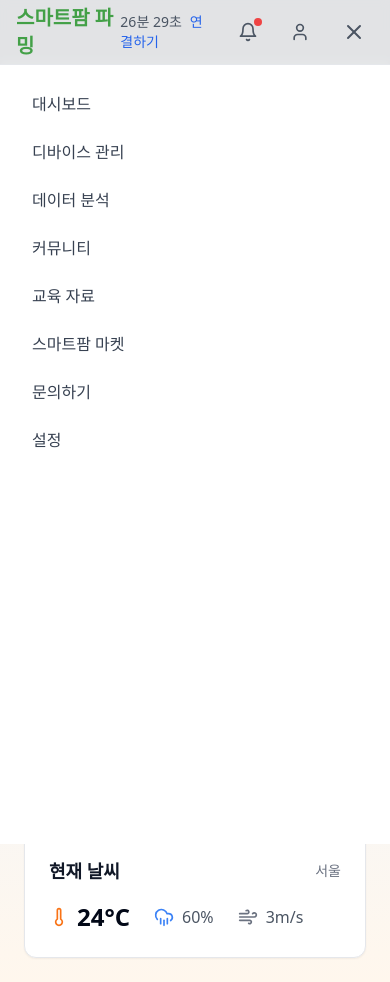
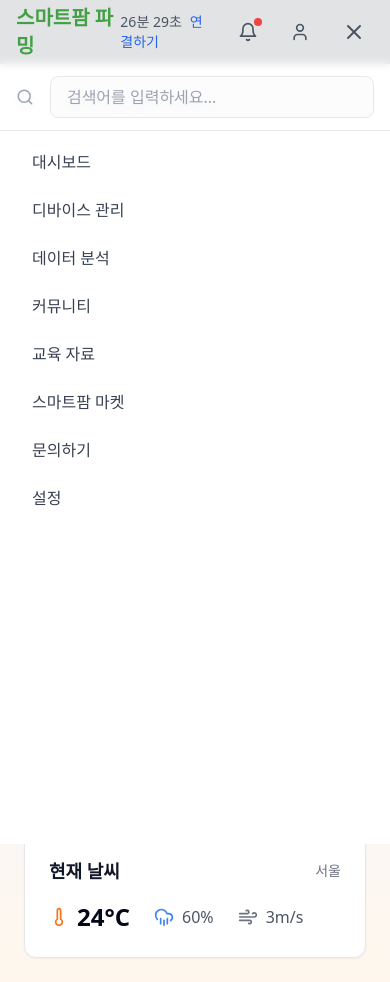
Before and after one commit to nCrom/smart-farm-hub, a React (Vite) app: page / in a window 390 px wide. Both pictures are taken after a click on the button 354 px from the left and 32 px from the top of the page. Built offline with nearby package versions, Linux system fonts and the light colour scheme; a web font is replaced by a local one.

Commit message:
Fix: Mobile search bar visibility
The mobile search bar is not visible.  This commit addresses this issue.

```diff
--- a/src/components/layout/Header.tsx
+++ b/src/components/layout/Header.tsx
@@ -1,5 +1,7 @@
+
 import { Bell, Search, User, Menu, X } from "lucide-react";
 import { Link } from "react-router-dom";
+
 const menuItems = [{
   label: "대시보드",
   path: "/"
@@ -25,10 +27,12 @@ const menuItems = [{
   label: "설정",
   path: "/settings"
 }];
+
 interface HeaderProps {
   isMenuOpen: boolean;
   onMenuOpenChange: (isOpen: boolean) => void;
 }
+
 export function Header({
   isMenuOpen,
   onMenuOpenChange
@@ -62,7 +66,7 @@ export function Header({
               </button>
             </div>
           </div>
-          <div className="hidden md:flex items-center gap-4 w-full max-w-md mx-auto py-3">
+          <div className="flex items-center gap-4 w-full max-w-md mx-auto py-3">
             <Search className="w-5 h-5 text-gray-400" />
             <input type="text" placeholder="검색어를 입력하세요..." className="w-full bg-gray-50/50 border border-gray-200 rounded-lg px-4 py-2 focus:outline-none focus:ring-2 focus:ring-primary-500 transition-all" />
           </div>
@@ -73,11 +77,17 @@ export function Header({
       {isMenuOpen && <div className="fixed inset-0 z-10 md:hidden">
           <div className="fixed inset-0 bg-black/50" onClick={() => onMenuOpenChange(false)} />
           <div className="fixed top-16 left-0 right-0 bottom-0 bg-white z-20 overflow-y-auto">
-            <nav className="p-4">
-              {menuItems.map(item => <Link key={item.path} to={item.path} onClick={() => onMenuOpenChange(false)} className="flex items-center gap-3 px-4 py-3 text-gray-700 hover:bg-primary-50 hover:text-primary-600 transition-all rounded-lg">
-                  <span className="font-medium">{item.label}</span>
-                </Link>)}
-            </nav>
+            <div className="p-4">
+              <div className="flex items-center gap-4 w-full mb-4">
+                <Search className="w-5 h-5 text-gray-400" />
+                <input type="text" placeholder="검색어를 입력하세요..." className="w-full bg-gray-50/50 border border-gray-200 rounded-lg px-4 py-2 focus:outline-none focus:ring-2 focus:ring-primary-500 transition-all" />
+              </div>
+              <nav>
+                {menuItems.map(item => <Link key={item.path} to={item.path} onClick={() => onMenuOpenChange(false)} className="flex items-center gap-3 px-4 py-3 text-gray-700 hover:bg-primary-50 hover:text-primary-600 transition-all rounded-lg">
+                    <span className="font-medium">{item.label}</span>
+                  </Link>)}
+              </nav>
+            </div>
           </div>
         </div>}
     </>;
```
